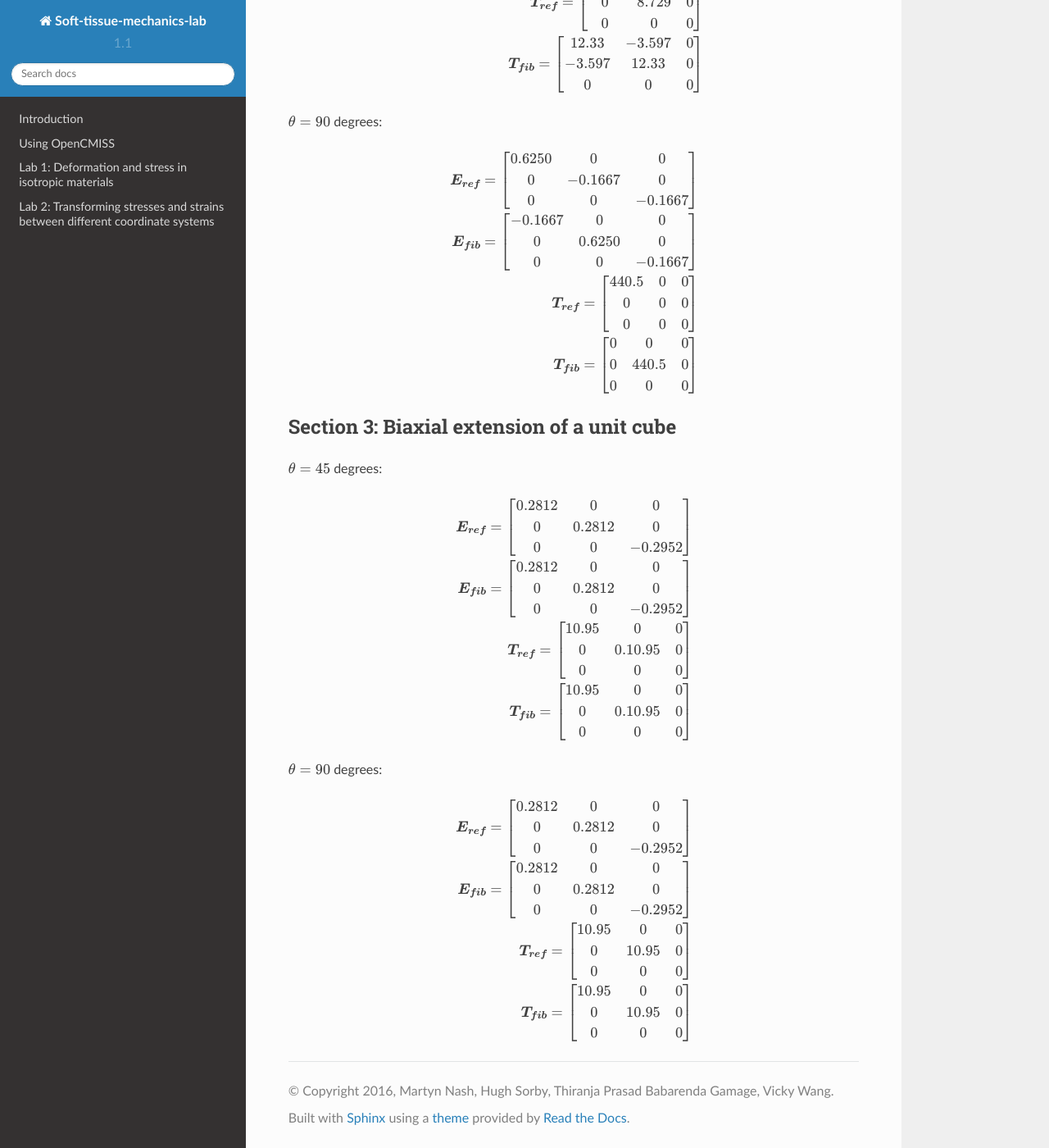
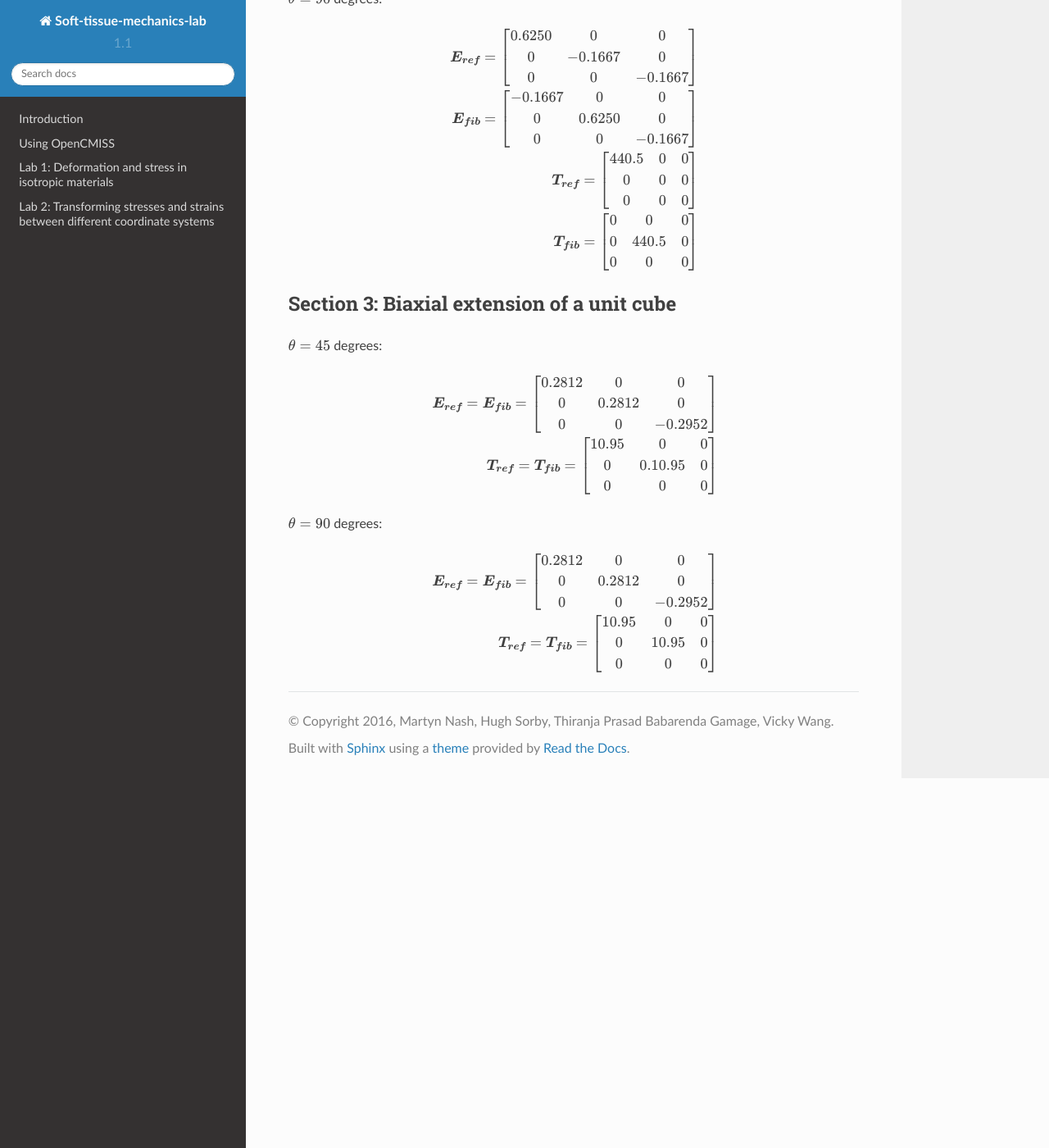
Before and after one commit to mpnash/soft-tissue-mechanics-labs, a Sphinx documentation site: the page built from docs/source/lab2_solutions.rst, in a window 1280 px wide and 1400 px high, scrolled down 1179 px. Shown: the whole window at 82% size. Built offline with Sphinx 7.4.7 and the Read the Docs theme 2.0.0, drawn with Linux system fonts in a browser that asks for light colours; some of the changed text lies outside the part shown.

Commit message:
Simplifying solutions in lab 2 instructions

```diff
--- a/docs/source/lab2_solutions.rst
+++ b/docs/source/lab2_solutions.rst
@@ -19,28 +19,14 @@ Section 2: Uniaxial extension of a unit cube
 
 .. math::
 
-    \boldsymbol{E_{ref}} =
+    \boldsymbol{E_{ref}} = \boldsymbol{E_{fib}} =
     \begin{bmatrix}
       0.6250 & 0       & 0 \\
       0      & -0.1667 & 0 \\
       0      & 0       & -0.1667
     \end{bmatrix}
 
-    \boldsymbol{E_{fib}} =
-    \begin{bmatrix}
-      0.6250 & 0       & 0 \\
-      0      & -0.1667 & 0 \\
-      0      & 0       & -0.1667
-    \end{bmatrix}
-
-    \boldsymbol{T_{ref}} =
-    \begin{bmatrix}
-      440.5  & 0       & 0 \\
-      0      & 0       & 0 \\
-      0      & 0       & 0
-    \end{bmatrix}
-
-    \boldsymbol{T_{fib}} =
+    \boldsymbol{T_{ref}} = \boldsymbol{T_{fib}} =
     \begin{bmatrix}
       440.5  & 0       & 0 \\
       0      & 0       & 0 \\
@@ -161,28 +147,14 @@ Section 3: Biaxial extension of a unit cube
 
 .. math::
 
-    \boldsymbol{E_{ref}} =
+    \boldsymbol{E_{ref}} = \boldsymbol{E_{fib}} =
     \begin{bmatrix}
       0.2812 & 0      & 0 \\
       0      & 0.2812 & 0 \\
       0      & 0      & -0.2952
     \end{bmatrix}
 
-    \boldsymbol{E_{fib}} =
-    \begin{bmatrix}
-      0.2812 & 0      & 0 \\
-      0      & 0.2812 & 0 \\
-      0      & 0      & -0.2952
-    \end{bmatrix}
-
-    \boldsymbol{T_{ref}} =
-    \begin{bmatrix}
-      10.95  & 0       & 0 \\
-      0      & 0.10.95 & 0 \\
-      0      & 0       & 0
-    \end{bmatrix}
-
-    \boldsymbol{T_{fib}} =
+    \boldsymbol{T_{ref}} = \boldsymbol{T_{fib}} =
     \begin{bmatrix}
       10.95  & 0       & 0 \\
       0      & 0.10.95 & 0 \\
@@ -195,28 +167,14 @@ Section 3: Biaxial extension of a unit cube
 
 .. math::
 
-    \boldsymbol{E_{ref}} =
+    \boldsymbol{E_{ref}} = \boldsymbol{E_{fib}} =
     \begin{bmatrix}
       0.2812 & 0      & 0 \\
       0      & 0.2812 & 0 \\
       0      & 0      & -0.2952
     \end{bmatrix}
 
-    \boldsymbol{E_{fib}} =
-    \begin{bmatrix}
-      0.2812 & 0      & 0 \\
-      0      & 0.2812 & 0 \\
-      0      & 0      & -0.2952
-    \end{bmatrix}
-
-    \boldsymbol{T_{ref}} =
-    \begin{bmatrix}
-      10.95  & 0     & 0 \\
-      0      & 10.95 & 0 \\
-      0      & 0     & 0
-    \end{bmatrix}
-
-    \boldsymbol{T_{fib}} =
+    \boldsymbol{T_{ref}} = \boldsymbol{T_{fib}} =
     \begin{bmatrix}
       10.95  & 0     & 0 \\
       0      & 10.95 & 0 \\
```
